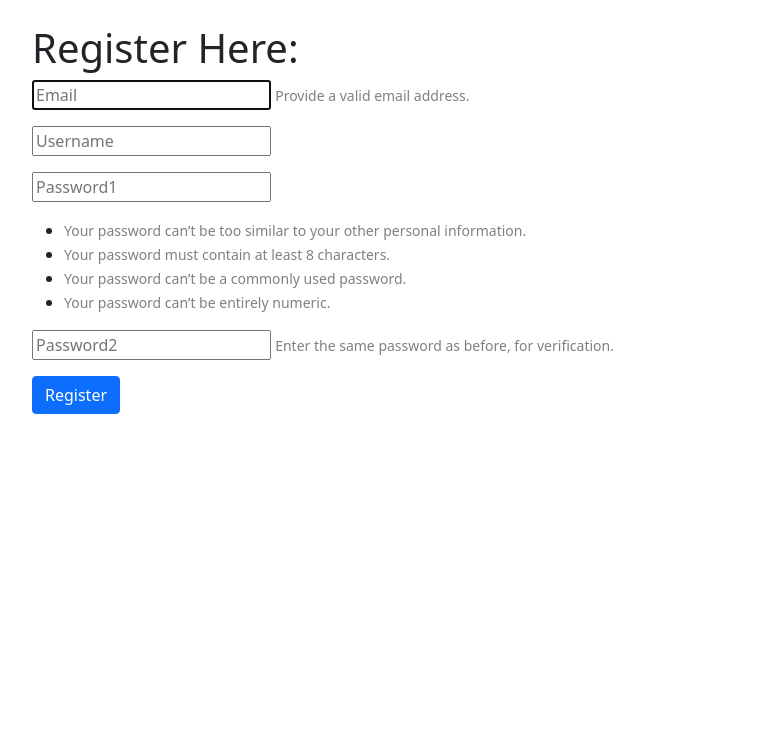
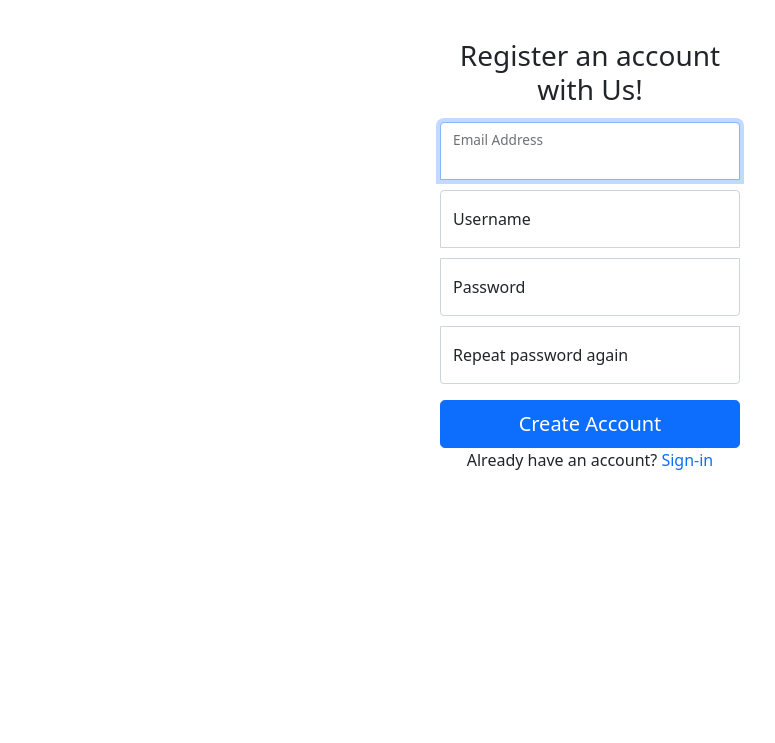
Before and after one commit to Goddy01/Blogging-Site-Genuine-, a Django app: page /register/ in a window 1280 px wide. Shown: the part 73-816 px from the top of the page, without its empty margins (50-825 px from the left). Run offline with Django 4.2, Linux system fonts and the light colour scheme; some libraries are stand-ins or nearby versions.

Commit message:
made some improvements

```diff
--- a/account/templates/account/account.html
+++ b/account/templates/account/account.html
@@ -31,10 +31,10 @@
         <form method="post">
             {% csrf_token %}
 
-        <h1 class="h3 mb-3 fw-normal">Update Account Details</h1>
+        <h1 class="h3 mb-3 fw-normal text-center">Update Account Details</h1>
 
         <div class="form-floating">
-            <input type="email" class="form-control" id="floatingInput" placeholder="name@example.com" name="email" value="{{request.user.email}}">
+            <input type="email" class="form-control" id="floatingInput" placeholder="Email Address" name="email" value="{{request.user.email}}">
             <label for="floatingInput">Email Address</label>
         </div>
         <div class="form-floating">
--- a/account/templates/account/register.html
+++ b/account/templates/account/register.html
@@ -2,23 +2,82 @@
 {% load placeholders %}
 {% block title %}Registration{% endblock title %}
 {% block content %}
-    <div class="container">
-        <h1>Register Here: </h1>
-        <form method="post">
-            {% csrf_token %}
-            {% for field in form %}
-                <p>
-                    {{field|placeholder:field.name}}
-                {% if field.help_text %}
-                    <small style="color:grey;">{{ field.help_text }}</small>
-                {% endif %}
+<style>
+    .form-signin {
+    width: 100%;
+    max-width: 330px;
+    padding: 15px;
+    margin: auto;
+    }
 
+    .form-signin .form-floating:focus-within {
+    z-index: 2;
+    }
+
+    .form-signin input[type="email"] {
+    margin-bottom: 10px;
+    border-bottom-right-radius: 0;
+    border-bottom-left-radius: 0;
+    }
+
+    .form-signin input[type="text"] {
+    margin-bottom: 10px;
+    border-bottom-right-radius: 0;
+    border-bottom-left-radius: 0;
+    }
+
+    .form-signin input[type="password"] {
+    margin-bottom: 10px;
+    border-top-left-radius: 0;
+    border-top-right-radius: 0;
+    }
+
+</style>
+<main class="form-signin">
+    <form method="post">
+        {% csrf_token %}
+
+    <h5 class="h3 mb-3 fw-normal text-center">Register an account with Us!</h5>
+
+    <div class="form-floating">
+        <input type="email" class="form-control" id="floatingInput" placeholder="Email Address"name="email" required autofocus>
+        <label for="floatingInput">Email Address</label>
+    </div>
+    <div class="form-floating">
+        <input type="text" class="form-control" id="floatingInput" name="username" placeholder="Username" required>
+        <label for="floatingInput">Username</label>
+    </div>
+    <div class="form-floating">
+        <input type="password" class="form-control" id="floatingPassword1" name="password2" required placeholder="Password1">
+        <label for="floatingPassword1">Password</label>
+    </div>
+    <div class="form-floating">
+        <input type="password" class="form-control" id="floatingPassword2" name="password1" required placeholder="Password2">
+        <label for="floatingPassword2">Repeat password again</label>
+    </div>
+
+    {% for field in form %}
+            <p>
                 {% for error in field.errors %}
-                    <br><small style="color: red;">{{ error }}</small>
+                    <p style="color: red;">{{error}}</p>
                 {% endfor %}
-                </p>
-            {% endfor %}
-            <input type="submit" value="Register" class="btn btn-primary">
-        </form>
-    </div>
+            </p>
+
+
+        {% endfor %}
+        {% if update_form.non_field_errors %}
+            <div style="color: red;">
+                <p>{{update_form.non_field_errors}}</p>
+            </div>
+        {% endif %}
+
+    <p class="text-center text-success">{{success_message}}</p>
+    <button class="w-100 btn btn-lg btn-primary" type="submit">Create Account</button>
+    </form>
+    <p class="text-center">
+        Already have an account?
+        <a href="{% url 'login' %}" class="text-decoration-none">Sign-in</a>
+    </p>
+</main>
+
 {% endblock content %}
--- a/account/templatetags/placeholders.py
+++ b/account/templatetags/placeholders.py
@@ -3,7 +3,8 @@ from django.template import Library
 register = Library()
 
 def placeholder(value, token):
-	value.field.widget.attrs["placeholder"] = token.title()
-	return value
+    """To generate the placeholder of an input form its name"""
+    value.field.widget.attrs["placeholder"] = token.title()
+    return value
 
 register.filter(placeholder)
--- a/account/views.py
+++ b/account/views.py
@@ -12,10 +12,9 @@ def registration_view(request):
     if request.method == 'POST':
         form = RegistrationForm(request.POST)
         if form.is_valid():
-            email = form.cleaned_data.get('email')
-            password = form.cleaned_data.get('password')
             user = form.save()
             login(request, user)
+            context['success_message'] = 'Account Creation Successful'
             return redirect('login')
         else:
             context['form'] = form
--- a/templates/base.html
+++ b/templates/base.html
@@ -21,7 +21,7 @@
                     {% if request.user.is_authenticated %}
                     <li class="nav-item"><a href="{% url 'logout' %}" class="nav-link {% if url_name == 'logout' %}active{% endif %}">Logout</a></li>
                     <li class="nav-item"><a href="{% url 'update' %}" class="nav-link {% if url_name == 'update' %}active{% endif %}">Update Account Details</a></li>
-                    <li class="mt-2 fw-bold ps-2">Hello, {{ request.user.username }}🙂.</li>
+                    <li class="mt-2 fw-bold ps-2">Hello, {{ request.user.username|title }}🙂.</li>
                     {% else %}
                     <li class="nav-item"><a href="{% url 'login' %}" class="nav-link {% if url_name == 'login' %}active{% endif %}">Login</a></li>
                     <li class="nav-item active"><a href="{% url 'register' %}" class="nav-link {% if url_name == 'register' %}active{% endif %}">Register</a></li>
```
Also changed, not shown: account/templates/account/login.html (+7 -3 lines), db.sqlite3.
